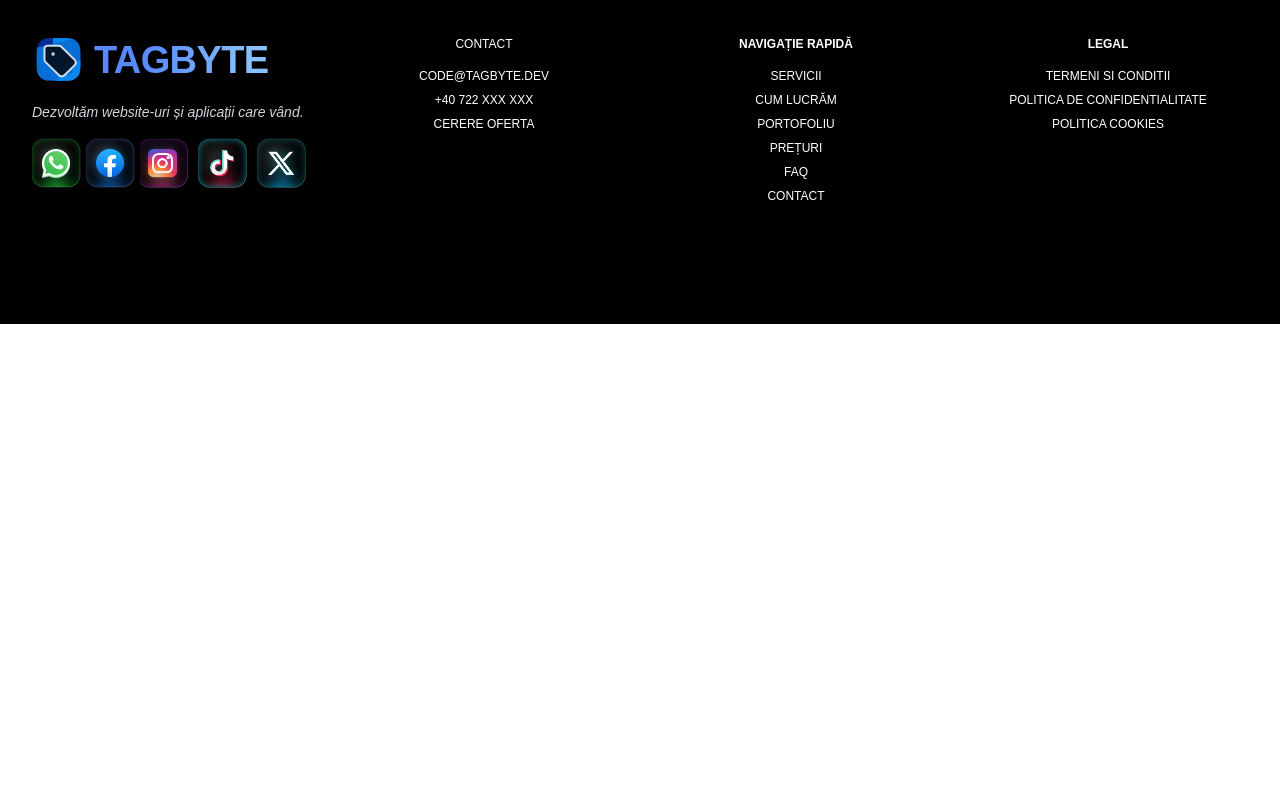
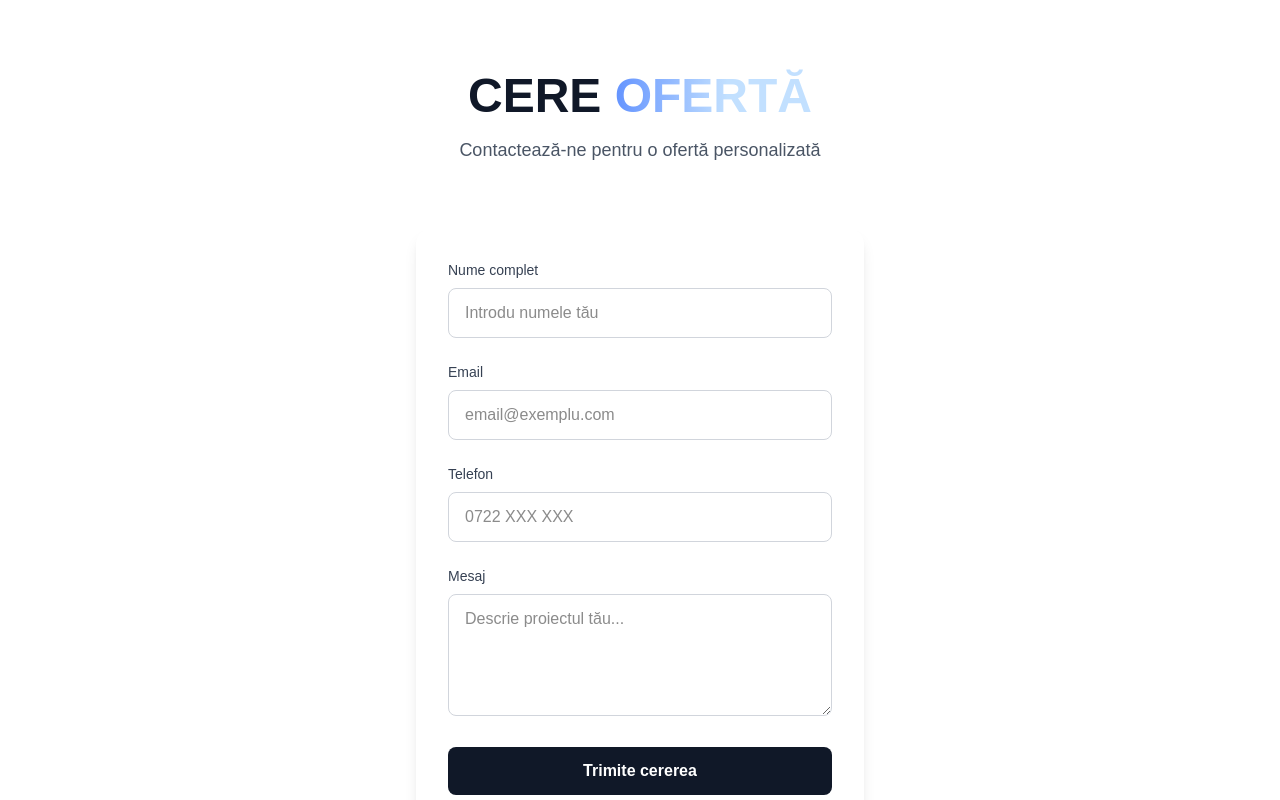
Before and after one commit to cmaxdev/tagbyte-fe, a Next.js app: page / in a window 1280 px wide. Shown: the part 5680-6480 px from the top of the page. Before the commit the page ends 6004 px from the top, so only its background shows below. Built offline with nearby package versions, Linux system fonts and the light colour scheme.

Commit message:
scroll smooth

```diff
--- a/src/app/page.tsx
+++ b/src/app/page.tsx
@@ -39,6 +39,82 @@ export default function Home() {
 
         {/* FAQ Section */}
         <FAQSection />
+
+        {/* Contact Form Section */}
+        <section id="cerere-oferta" className="py-16 lg:py-24">
+          <div className="text-center mb-16">
+            <h2 className="text-4xl lg:text-5xl font-bold mb-4">
+              <span className="text-gray-900">CERE</span>
+              <span className="bg-[linear-gradient(to_right,#588AFF_0%,#C2E0FF_60%)] bg-clip-text text-transparent"> OFERTĂ</span>
+            </h2>
+            <p className="text-lg text-gray-600">
+              Contactează-ne pentru o ofertă personalizată
+            </p>
+          </div>
+
+          <div className="max-w-md mx-auto bg-white rounded-2xl shadow-lg p-8">
+            <form className="space-y-6">
+              <div>
+                <label htmlFor="name" className="block text-sm font-medium text-gray-700 mb-2">
+                  Nume complet
+                </label>
+                <input
+                  type="text"
+                  id="name"
+                  name="name"
+                  className="w-full px-4 py-3 border border-gray-300 rounded-lg focus:ring-2 focus:ring-blue-500 focus:border-transparent"
+                  placeholder="Introdu numele tău"
+                />
+              </div>
+
+              <div>
+                <label htmlFor="email" className="block text-sm font-medium text-gray-700 mb-2">
+                  Email
+                </label>
+                <input
+                  type="email"
+                  id="email"
+                  name="email"
+                  className="w-full px-4 py-3 border border-gray-300 rounded-lg focus:ring-2 focus:ring-blue-500 focus:border-transparent"
+                  placeholder="email@exemplu.com"
+                />
+              </div>
+
+              <div>
+                <label htmlFor="phone" className="block text-sm font-medium text-gray-700 mb-2">
+                  Telefon
+                </label>
+                <input
+                  type="tel"
+                  id="phone"
+                  name="phone"
+                  className="w-full px-4 py-3 border border-gray-300 rounded-lg focus:ring-2 focus:ring-blue-500 focus:border-transparent"
+                  placeholder="0722 XXX XXX"
+                />
+              </div>
+
+              <div>
+                <label htmlFor="message" className="block text-sm font-medium text-gray-700 mb-2">
+                  Mesaj
+                </label>
+                <textarea
+                  id="message"
+                  name="message"
+                  rows={4}
+                  className="w-full px-4 py-3 border border-gray-300 rounded-lg focus:ring-2 focus:ring-blue-500 focus:border-transparent"
+                  placeholder="Descrie proiectul tău..."
+                ></textarea>
+              </div>
+
+              <button
+                type="submit"
+                className="w-full bg-gray-900 text-white py-3 px-4 rounded-lg font-semibold hover:bg-gray-800 transition-colors"
+              >
+                Trimite cererea
+              </button>
+            </form>
+          </div>
+        </section>
       </div>
 
       {/* Footer */}
--- a/src/components/dashboard/ContactWidget.tsx
+++ b/src/components/dashboard/ContactWidget.tsx
@@ -5,8 +5,17 @@ import PhoneIcon from '/public/icons/dashboard/hero/phone.svg';
 
 import WhatsappIcon from '/public/icons/whatsapp.svg';
 
-
 export default function ContactWidget() {
+  const handleSmoothScroll = (e: React.MouseEvent<HTMLAnchorElement>, targetId: string) => {
+    e.preventDefault();
+    const element = document.getElementById(targetId);
+    if (element) {
+      element.scrollIntoView({
+        behavior: 'smooth',
+        block: 'start',
+      });
+    }
+  };
   return (
     <div className="fixed bottom-6 right-6 z-50 space-y-3 flex flex-col items-end">
       {/* WhatsApp */}
@@ -27,7 +36,7 @@ export default function ContactWidget() {
         0722 XXX XXX
       </a>
 
-      <a href="#cerere-oferta" className="w-[145px] bg-black rounded-full h-[34px] text-white font-semibold text-sm flex items-center justify-center gap-1">
+      <a href="#cerere-oferta" onClick={(e) => handleSmoothScroll(e, 'cerere-oferta')} className="w-[145px] bg-black rounded-full h-[34px] text-white font-semibold text-sm flex items-center justify-center gap-1">
         <EmailIcon className="w-[23px] h-[22px]" />
         Cerere Ofertă
       </a>
--- a/src/components/dashboard/FAQSection.tsx
+++ b/src/components/dashboard/FAQSection.tsx
@@ -46,6 +46,16 @@ export default function FAQSection() {
       <div className="w-full flex justify-center">
         <a
           href="#cerere-oferta"
+          onClick={(e) => {
+            e.preventDefault();
+            const element = document.getElementById('cerere-oferta');
+            if (element) {
+              element.scrollIntoView({
+                behavior: 'smooth',
+                block: 'start',
+              });
+            }
+          }}
           className="w-[145px] bg-black rounded-full h-[34px] text-white font-semibold text-sm flex items-center justify-center gap-1"
         >
           <EmailIcon className="w-[23px] h-[22px]" />
--- a/src/components/dashboard/NavigationHeader.tsx
+++ b/src/components/dashboard/NavigationHeader.tsx
@@ -8,6 +8,16 @@ import ConnectIcon from '/public/icons/dashboard/header/connect.svg';
 import PortfolioIcon from '/public/icons/dashboard/header/portfolio.svg';
 
 export default function NavigationHeader() {
+  const handleSmoothScroll = (e: React.MouseEvent<HTMLAnchorElement>, targetId: string) => {
+    e.preventDefault();
+    const element = document.getElementById(targetId);
+    if (element) {
+      element.scrollIntoView({
+        behavior: 'smooth',
+        block: 'start',
+      });
+    }
+  };
 
   return (
     <header className="mb-8 relative flex justify-center">
@@ -22,17 +32,17 @@ export default function NavigationHeader() {
 
         {/* Desktop Navigation */}
         <nav className="hidden lg:flex items-center gap-4 justify-center rounded-full h-full px-6 w-[552px] max-h-10" style={{ background: 'linear-gradient(to bottom, #3D3D3DB3 0%, #3D3D3DB3 30%, #808080B3 70%, #808080B3 100%)' }}>
-          <a href="#servicii" className="flex items-center gap-1.5 text-white hover:text-gray-200 transition-colors">
+          <a href="#servicii" onClick={(e) => handleSmoothScroll(e, 'servicii')} className="flex items-center gap-1.5 text-white hover:text-gray-200 transition-colors">
             <ServiceIcon className="w-4 h-4" />
             <span className="text-sm font-semibold">Servicii</span>
           </a>
 
-          <a href="#cum-lucram" className="flex items-center gap-1.5 text-white hover:text-gray-200 transition-colors">
+          <a href="#cum-lucram" onClick={(e) => handleSmoothScroll(e, 'cum-lucram')} className="flex items-center gap-1.5 text-white hover:text-gray-200 transition-colors">
             <ConnectIcon className="w-4 h-4" />
             <span className="text-sm font-semibold">Cum lucrăm?</span>
           </a>
 
-          <a href="#portofoliu" className="flex items-center gap-1.5 text-white hover:text-gray-200 transition-colors">
+          <a href="#portofoliu" onClick={(e) => handleSmoothScroll(e, 'portofoliu')} className="flex items-center gap-1.5 text-white hover:text-gray-200 transition-colors">
             <PortfolioIcon className="w-4 h-4" />
             <span className="text-sm font-semibold">Portofoliu</span>
           </a>
@@ -60,6 +70,7 @@ export default function NavigationHeader() {
           {/* Desktop CTA Button */}
           <a
             href="#cerere-oferta"
+            onClick={(e) => handleSmoothScroll(e, 'cerere-oferta')}
             className="hidden sm:flex bg-[#000000] text-white text-sm sm:text-base px-3 sm:px-4 py-1.5 rounded-full items-center gap-1.5 transition-colors font-semibold h-8"
           >
             <div className="w-[22px] h-[22px] rounded flex items-center justify-center" style={{ background: 'linear-gradient(to bottom, #1A6AE7, #20C2F4)' }}>
@@ -71,6 +82,7 @@ export default function NavigationHeader() {
           {/* Mobile CTA Button */}
           <a
             href="#cerere-oferta"
+            onClick={(e) => handleSmoothScroll(e, 'cerere-oferta')}
             className="sm:hidden bg-[#000000] text-white text-xs px-2 py-1 rounded-full flex items-center gap-1 transition-colors font-semibold h-8"
           >
             <div className="w-[18px] h-[18px] rounded flex items-center justify-center" style={{ background: 'linear-gradient(to bottom, #1A6AE7, #20C2F4)' }}>
--- a/src/components/dashboard/ShowcaseSection.tsx
+++ b/src/components/dashboard/ShowcaseSection.tsx
@@ -3,7 +3,7 @@ import Image from 'next/image';
 
 export default function ShowcaseSection() {
   return (
-    <section className="py-8 lg:py-12">
+    <section id="portofoliu" className="py-8 lg:py-12">
       <div className="flex items-center">
         {/* Left Image */}
         <div className="">
```
